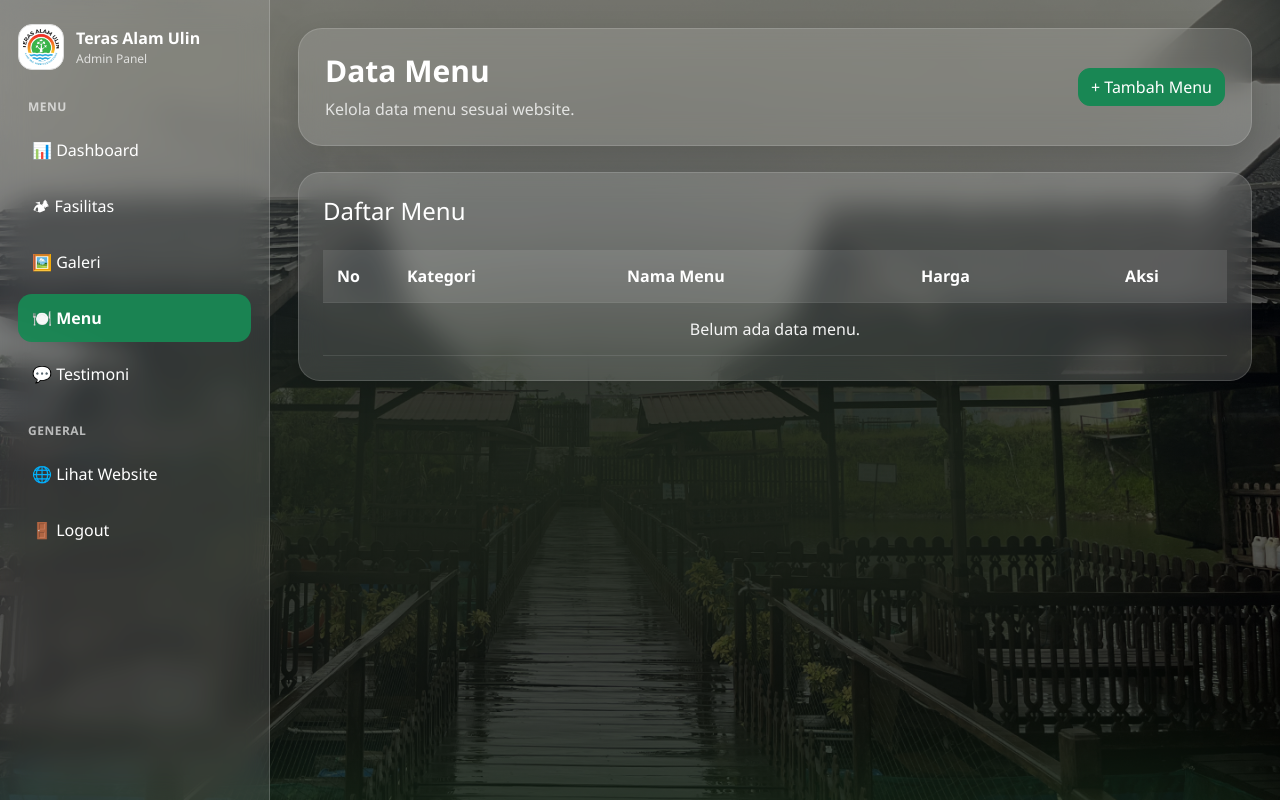
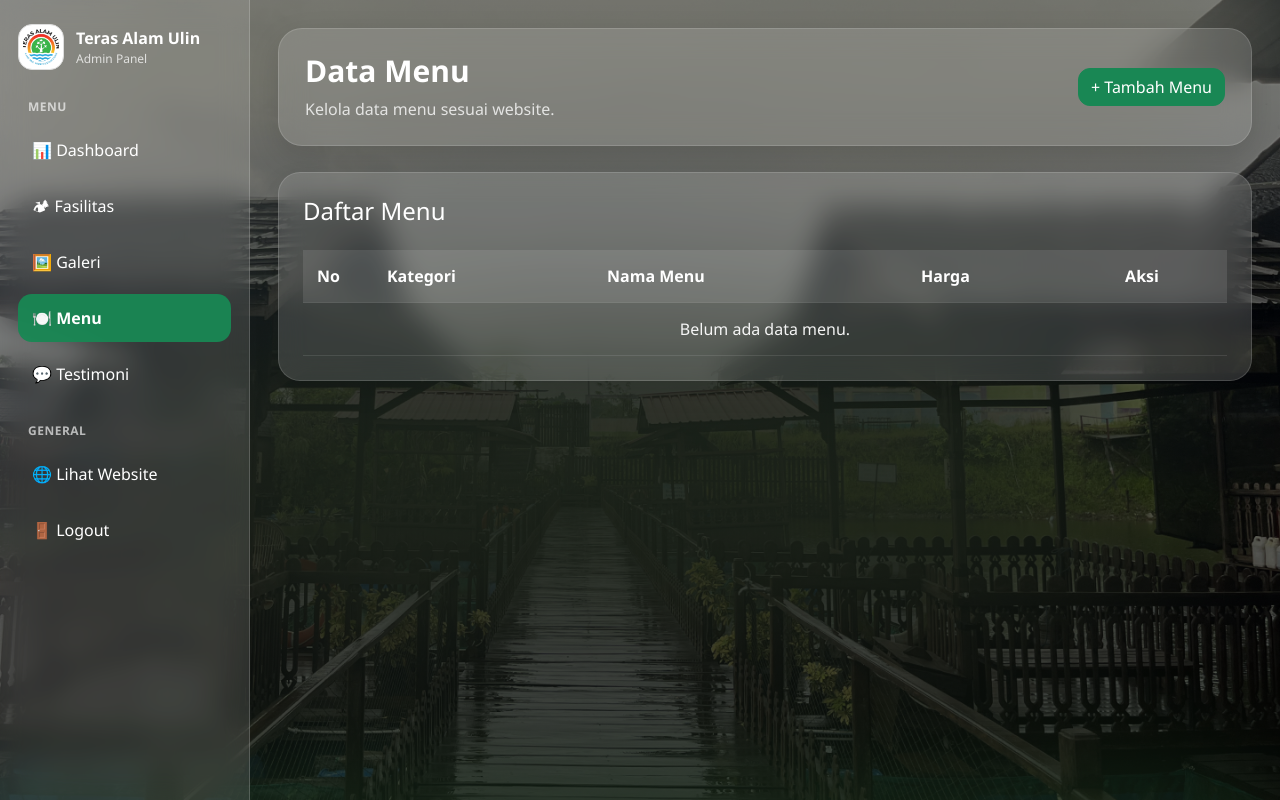
Before and after one commit to PA-opinicteam/Teras-Alam-Ulin, a PHP site: page /admin/menu.php in a window 1280 px wide. Run offline with PHP 8.4, Linux system fonts and the light colour scheme; the visitor is signed in with stand-in values (Sample User, id 1); data that the repository does not hold is empty.

Commit message:
update: perbaikan sidebar admin

```diff
--- a/admin/layout_style.php
+++ b/admin/layout_style.php
@@ -26,20 +26,19 @@ body::before {
 }
 
     .sidebar {
-        width: 270px;
-        background: rgba(255,255,255,0.12);
-        backdrop-filter: blur(14px);
-        -webkit-backdrop-filter: blur(14px);
-        padding: 24px 18px;
-        border-right: 1px solid rgba(255,255,255,0.18);
-        display: flex;
-        flex-direction: column;
-        justify-content: space-between;
-        color: white;
+    width: 250px;
+    background: rgba(255,255,255,0.12);
+    backdrop-filter: blur(14px);
+    padding: 24px 18px;
+    border-right: 1px solid rgba(255,255,255,0.18);
 
-        position: relative;
-        z-index: 10;
-    }
+    position: fixed;  /* ✅ FIX */
+    top: 0;
+    left: 0;
+    height: 100vh;
+
+    z-index: 9999;
+}
 
     .brand {
         display: flex;
@@ -169,6 +168,10 @@ body::before {
         z-index: 1;
     }
 
+    .main-content {
+    margin-left: 250px;
+}
+
     .table-dark-glass {
         width: 100%;
         border-collapse: collapse;
--- a/admin/menu.php
+++ b/admin/menu.php
@@ -14,7 +14,9 @@ $query = mysqli_query($conn, "SELECT * FROM menu ORDER BY kategori ASC, nama_men
     <?php include 'layout_style.php'; ?>
 </head>
 <body>
+
 <div class="admin-layout">
+
     <?php include 'sidebar.php'; ?>
 
     <div class="main-content">
@@ -69,6 +71,8 @@ $query = mysqli_query($conn, "SELECT * FROM menu ORDER BY kategori ASC, nama_men
             </div>
         </div>
     </div>
+
 </div>
+
 </body>
 </html>
```
Also changed, not shown: assets/css/style.css (+29 -4 lines).
